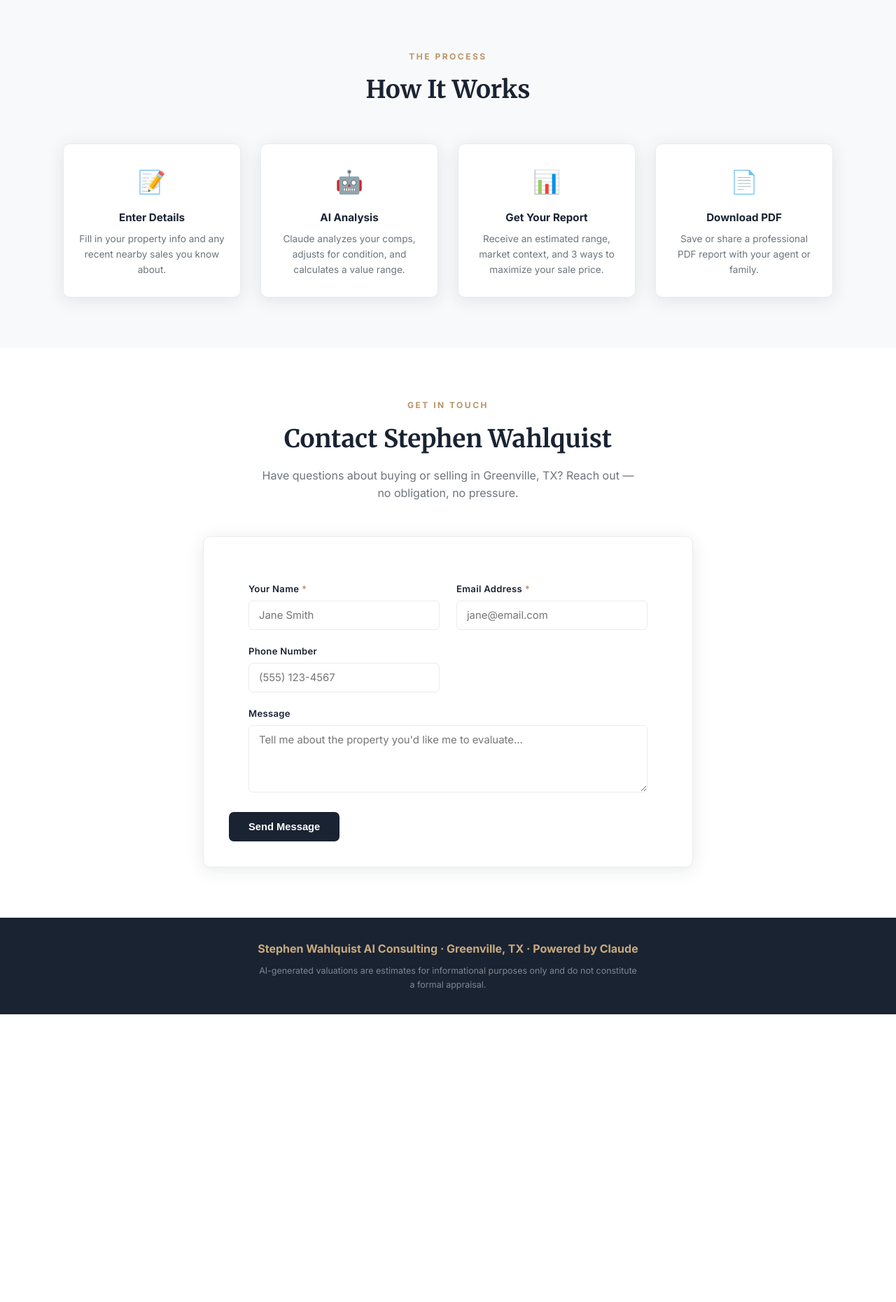
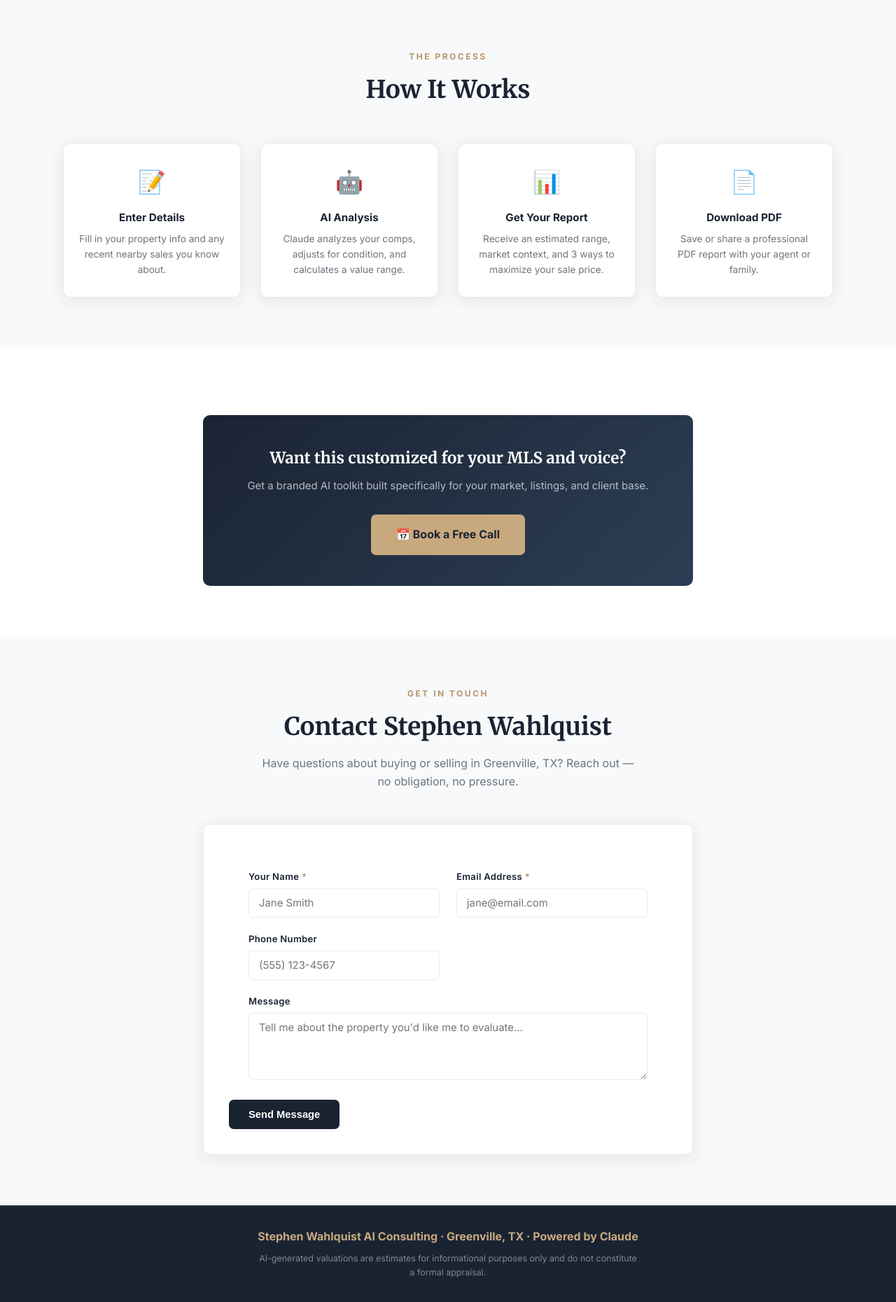
Before and after one commit to sswahlquist/premier-realty-app, a Flask app: page / in a window 1280 px wide. Shown: the part 1940-3800 px from the top of the page at 70% size. Before the commit the page ends 3389 px from the top, so only its background shows below. Run offline with Flask 3, Linux system fonts and the light colour scheme.

Commit message:
Add custom build CTA card linking to Google Calendar booking

```diff
--- a/templates/index.html
+++ b/templates/index.html
@@ -160,8 +160,21 @@
   </div>
 </section>
 
+<!-- Custom Build CTA -->
+<section class="section">
+  <div class="container container--narrow">
+    <div class="download-cta">
+      <h3>Want this customized for your MLS and voice?</h3>
+      <p>Get a branded AI toolkit built specifically for your market, listings, and client base.</p>
+      <div class="cta-btns">
+        <a href="https://calendar.app.google/m55qGMREuvoXpx5j9" target="_blank" rel="noopener" class="btn btn--gold btn--lg">📅 Book a Free Call</a>
+      </div>
+    </div>
+  </div>
+</section>
+
 <!-- Contact -->
-<section class="section" id="contact">
+<section class="section section--gray" id="contact">
   <div class="container container--narrow">
     <div class="section-header">
       <p class="section-eyebrow">Get In Touch</p>
```
